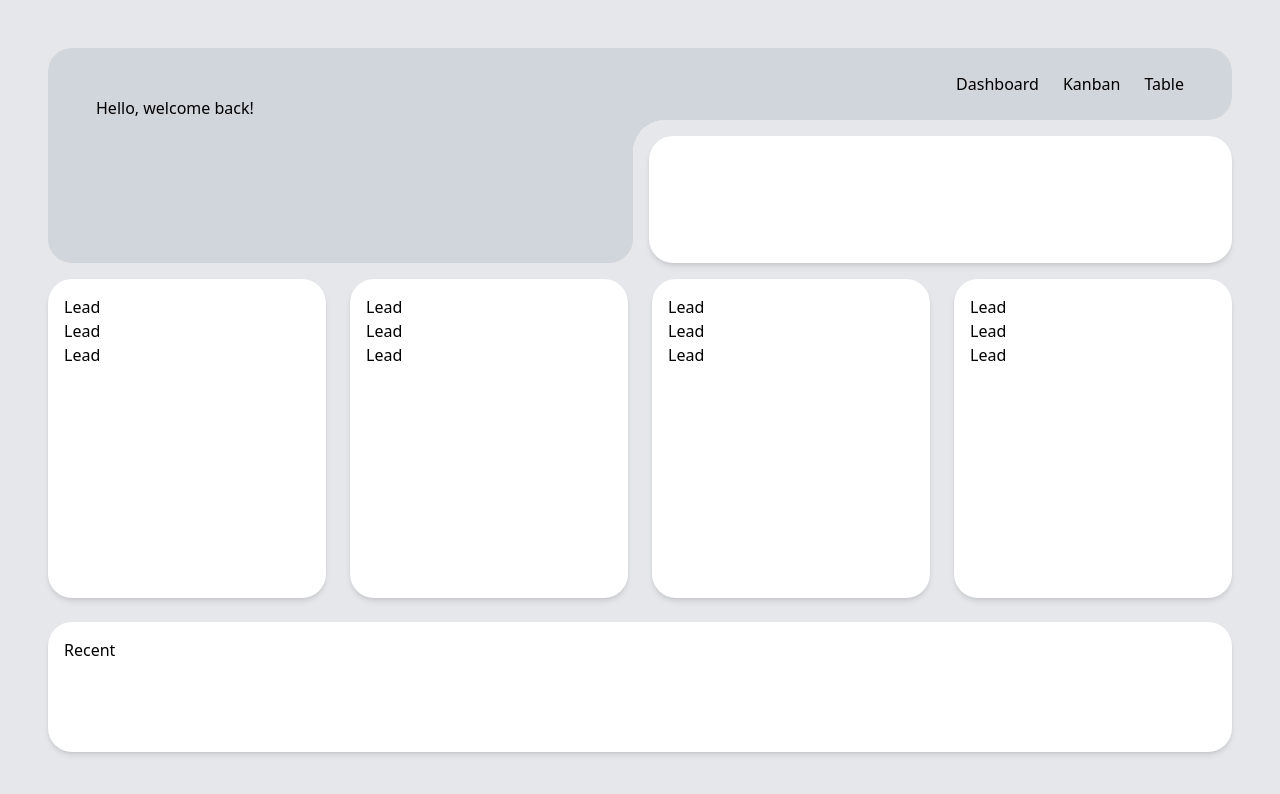
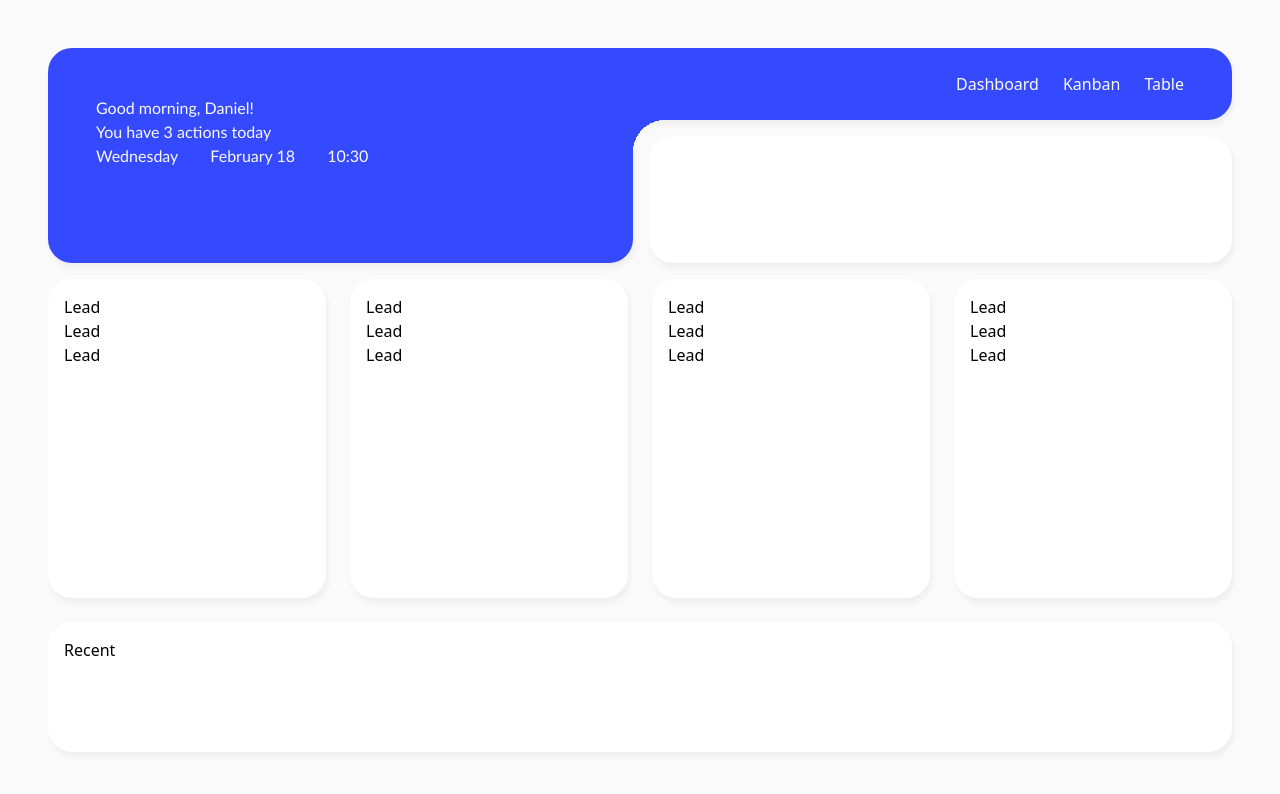
Before and after one commit to daniel-kadlec/Sway, a Next.js app: page /kanban in a window 1280 px wide. Shown: the top 794 px of the page. Built offline with nearby package versions, Linux system fonts and the light colour scheme.

Commit message:
Feat: added color and shadow variables, replaced static colors and shadow to use said variables

```diff
--- a/app/components/card.tsx
+++ b/app/components/card.tsx
@@ -5,7 +5,7 @@ type CardProps = {
 };
 export default function Card({className}: CardProps) {
     return (
-        <div className={`bg-white rounded-3xl shadow-md p-4 h-full ${className}`}>
+        <div className={`bg-white rounded-3xl shadow-primary p-4 h-full ${className}`}>
             <Lead/>
             <Lead/>
             <Lead/>
--- a/app/components/navbar.tsx
+++ b/app/components/navbar.tsx
@@ -3,18 +3,26 @@ import StatusSummary from "@/app/components/status-summary";
 
 export default function Navbar(){
     return  (
-        <div className={'w-full flex h-80 mb-(--container-gap)'}>
+        <div className={'w-full flex h-80 mb-(--container-gap) text-offwhite'}>
 
             {/*Left side*/}
-            <div className={'w-1/2 h-full bg-gray-300 rounded-l-3xl rounded-br-3xl p-12 mr-(--container-gap)'}>
-                Hello, welcome back!
+            <div className={'w-1/2 h-full bg-primary rounded-l-3xl rounded-br-3xl p-12 mr-(--container-gap) font-primary shadow-primary'}>
+                <h1>Good morning, Daniel!</h1>
+                <h2>You have 3 actions today</h2>
+                <span className={'flex gap-4'}>
+                    <span>Wednesday</span>
+                    <span></span>
+                    <span>February 18</span>
+                    <span></span>
+                    <span>10:30</span>
+                </span>
             </div>
 
             {/*Right side*/}
             <div className="flex flex-col gap-(--container-gap) w-1/2 h-full relative">
                 <div className={'cut-corner'}></div>
                 {/*Nav*/}
-                <div className="w-[calc(100%+var(--container-gap))] -ml-(--container-gap) h-1/3 bg-gray-300 rounded-r-3xl flex items-center justify-end pr-12 min-h-1/3">
+                <div className="w-[calc(100%+var(--container-gap))] -ml-(--container-gap) h-1/3 bg-primary rounded-r-3xl flex items-center justify-end pr-12 min-h-1/3 shadow-primary">
                     <span className="flex flex-row gap-6">
                         <Link href="/dashboard">Dashboard</Link>
                         <Link href="/kanban">Kanban</Link>
--- a/app/components/status-summary.tsx
+++ b/app/components/status-summary.tsx
@@ -1,6 +1,6 @@
 export default function StatusSummary(){
     return(
-        <div className="bg-white rounded-3xl shadow-md h-full w-full">
+        <div className="bg-white rounded-3xl shadow-primary h-full w-full">
         </div>
     )
 }
--- a/app/globals.css
+++ b/app/globals.css
@@ -1,7 +1,32 @@
 @import "tailwindcss";
 
 @theme {
+    --font-primary: Calibri, "Segoe UI", Roboto, Arial, sans-serif;
+
     --breakpoint-3xl: 1800px;
+
+    /*colors*/
+    --color-primary: #3549FF;
+    --color-offblack: #020209;
+    --color-offwhite: #FAFAFA;
+    --color-darkgray: #414145;
+    --color-lightgray: #D8D8D8;
+    --color-white: #FFFFFF;
+
+    --color-primary-light: #CCCCFF;
+
+    --color-error: #E83434;
+    --color-error-light: #FAD1D1;
+
+    --color--warning: #EFBD1A;
+    --color-warning-light: #FCF1CF;
+
+    --color-success-: #12BA54;
+    --color-seccess-light: #D1FAE1;
+    /*//*/
+
+    --shadow-primary: 2px 5px 6px rgba(0, 0, 0, 0.05);
+
 }
 
 :root {
@@ -15,11 +40,11 @@
 }
 
 .long-card-base{
-    @apply bg-white rounded-3xl shadow-md p-4 h-[200px] max-h-[130px] 3xl:max-h-[170px];
+    @apply bg-white rounded-3xl shadow-primary p-4 h-[200px] max-h-[130px] 3xl:max-h-[170px];
 }
 
 .cut-corner{
-    @apply bg-gray-300 w-8 h-8 absolute top-1/3 left-0 -translate-x-(--container-gap);
+    @apply bg-primary w-8 h-8 absolute top-1/3 left-0 -translate-x-(--container-gap);
 
     --cut: 32px;
 
--- a/app/layout.tsx
+++ b/app/layout.tsx
@@ -7,7 +7,7 @@ export default function RootLayout({
 }>) {
   return (
     <html lang="en" suppressHydrationWarning>
-      <body className={'p-12 3xl:p-24 flex flex-col overflow-hidden bg-gray-200 h-screen max-w-[1300px] 3xl:max-w-450 mx-auto'}>
+      <body className={'p-12 3xl:p-24 flex flex-col overflow-hidden bg-offwhite h-screen max-w-[1300px] 3xl:max-w-450 mx-auto'}>
           <Navbar/>
           {children}
       </body>
--- a/app/table/page.tsx
+++ b/app/table/page.tsx
@@ -1,6 +1,6 @@
 export default function Kanban(){
     return(
-        <div className="flex bg-white rounded-3xl shadow-md h-full w-full">
+        <div className="flex bg-white rounded-3xl shadow-primary h-full w-full">
         </div>
     )
 }
```
